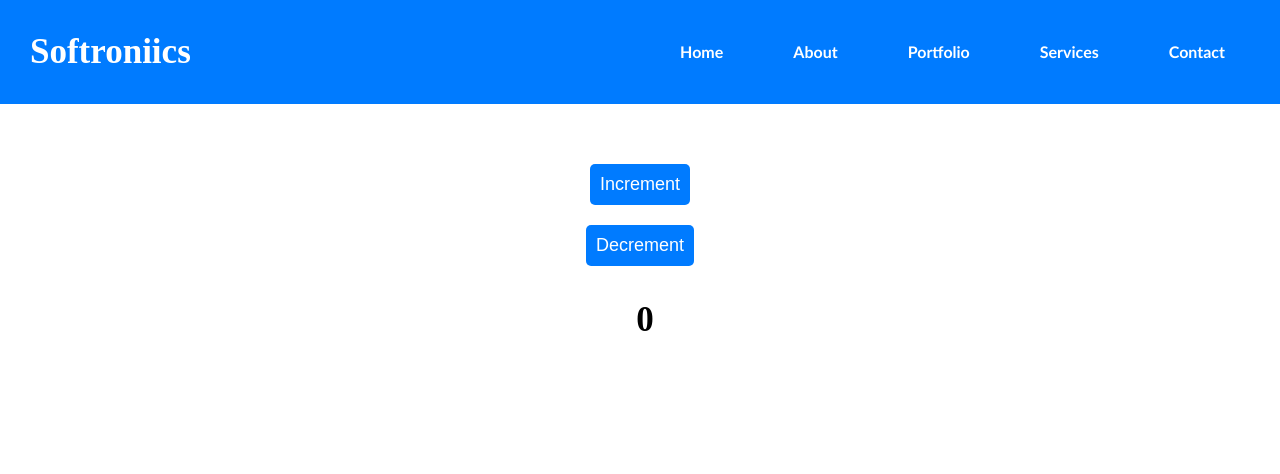
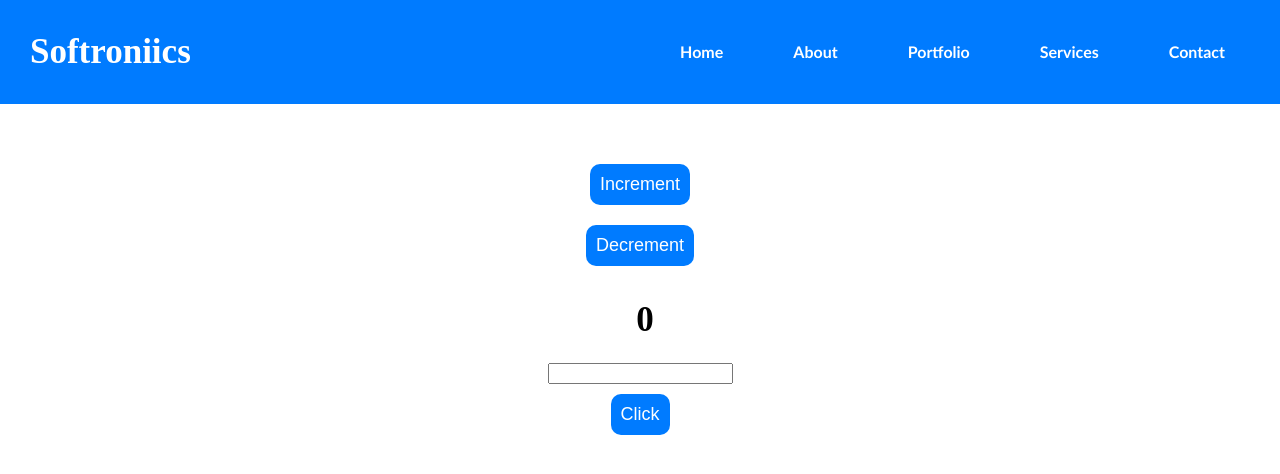
Before and after one commit to afeefnk/React_JS, a React (Create React App) app in the folder my-apps/: page / in a window 1280 px wide. Shown: the top 474 px of the page. Built offline with nearby package versions, Linux system fonts and the light colour scheme.

Commit message:
use state and useeffect

```diff
--- a/my-apps/src/App.css
+++ b/my-apps/src/App.css
@@ -34,9 +34,13 @@ h1{
   padding: 10px;
   margin: 10px;
   color: white;
-  border-radius: 5px;
+  border-radius: 10px;
   font-size: large;
   cursor: pointer;
+}
+.btn1:hover{
+  background-color: white;
+  color: #007bff;
 }
 .main {
   display: flex;
--- a/my-apps/src/App.jsx
+++ b/my-apps/src/App.jsx
@@ -1,19 +1,39 @@
-import { useState } from 'react';
+import { useEffect, useRef, useState } from 'react';
 import './App.css';
 
 function App() {
   const[count, setCount]=useState(0);
+  const[preCount, setPreCount]=useState(0);
+
+
+  const inputRef = useRef(null);
+  function handleClick(){
+     inputRef.current.style.padding="10px";
+     inputRef.current.style.backgroundColor="yellow";
+     inputRef.current.style.border="none";
+     inputRef.current.focus();
+
+  }
+  useEffect(()=>{
+    if(count > preCount) {
+      console.log('Value is Incremented');
+    } else if(count<preCount) {
+      console.log('Value is Decremented');
+    }
+    setPreCount(count);
+    },[count,preCount]);
 
   let increment=()=>{
     setCount(count+1);
-    console.log(count);
   }
 
   let decrement=()=>{
     if(count!==0){
       setCount(count-1);
   }
-  console.log(count);
+  // console.log(count);
+
+
 
 }
 
@@ -35,6 +55,8 @@ function App() {
     <button onClick={increment} className='btn1'>Increment</button>
     <button onClick={decrement} className='btn1'>Decrement</button>
     <h1>{count}</h1>
+    <input type="text" ref={inputRef} />
+    <button onClick={handleClick} className='btn1'>Click</button>
     </div>
     </>
   );
```
